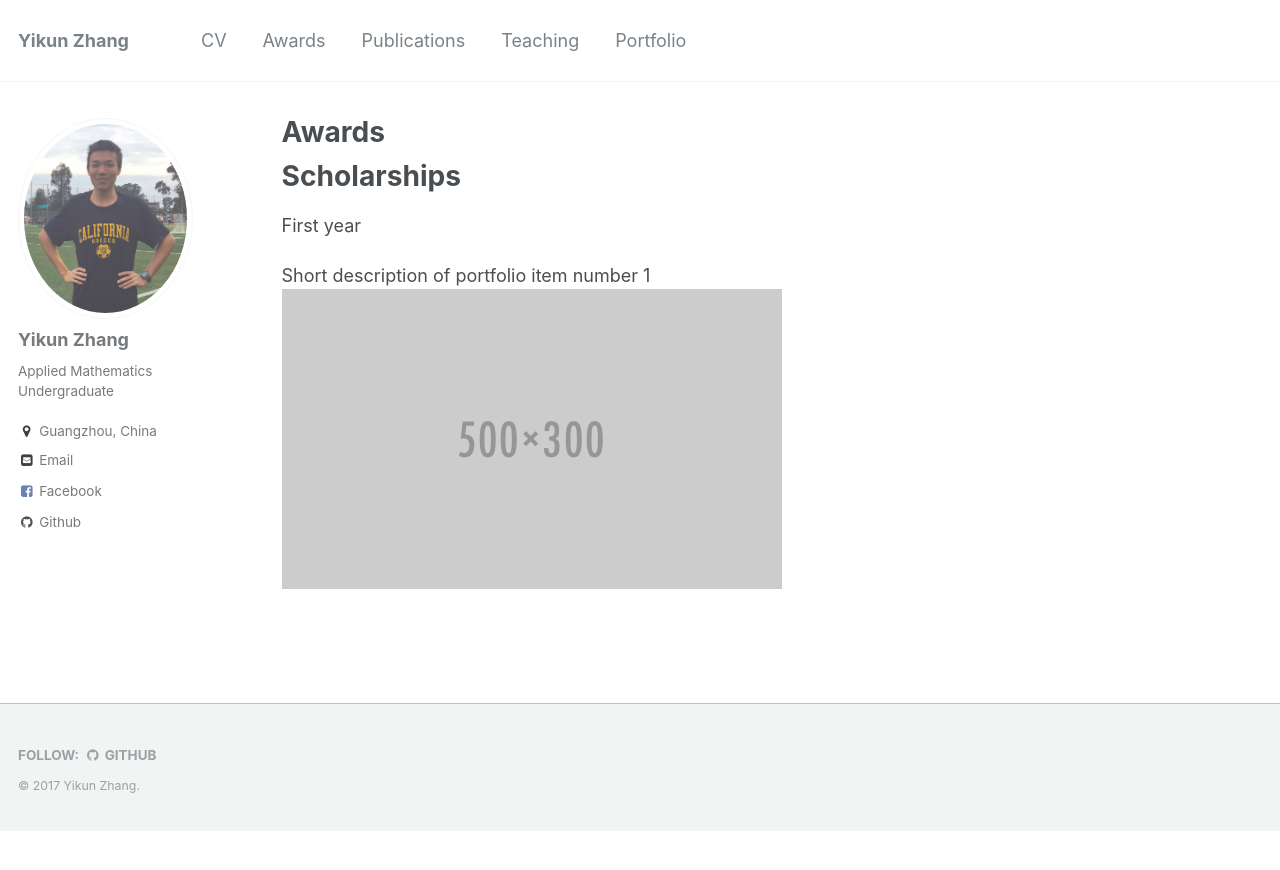
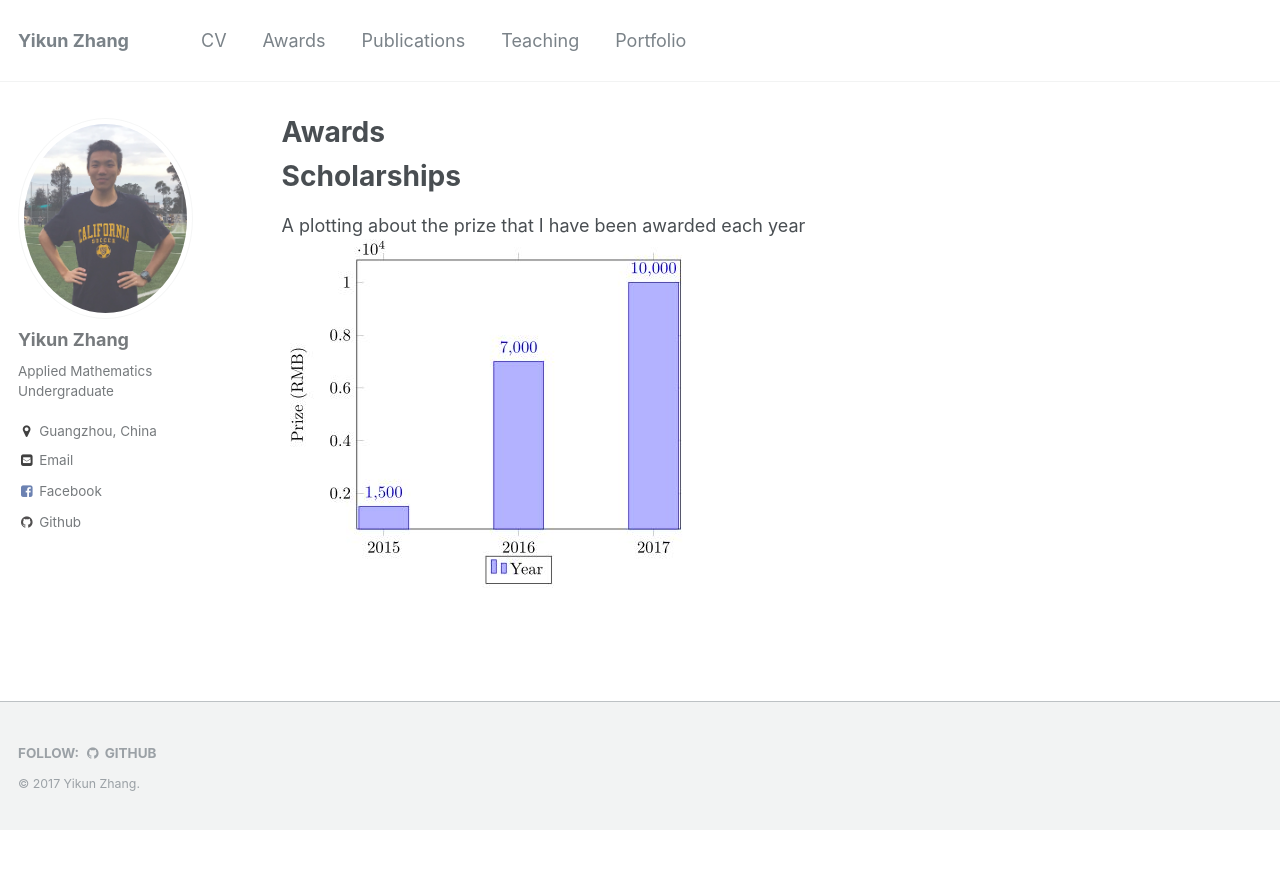
Before and after one commit to zhangyk8/zhangyk8.github.io, a Jekyll site: the page built from _pages/awards.md, in a window 1280 px wide. Shown: the top 870 px of the page. Built offline with Jekyll 4.4.1, drawn with Linux system fonts in a browser that asks for light colours.

Commit message:
Update awards.md

```diff
--- a/_pages/awards.md
+++ b/_pages/awards.md
@@ -7,6 +7,5 @@ author_profile: true
 
 Scholarships
 ====
-First year
 
-Short description of portfolio item number 1<br/><img src='/images/500x300.png'>
+A plotting about the prize that I have been awarded each year<br/><img src='/images/scholarship.JPG'>
```
